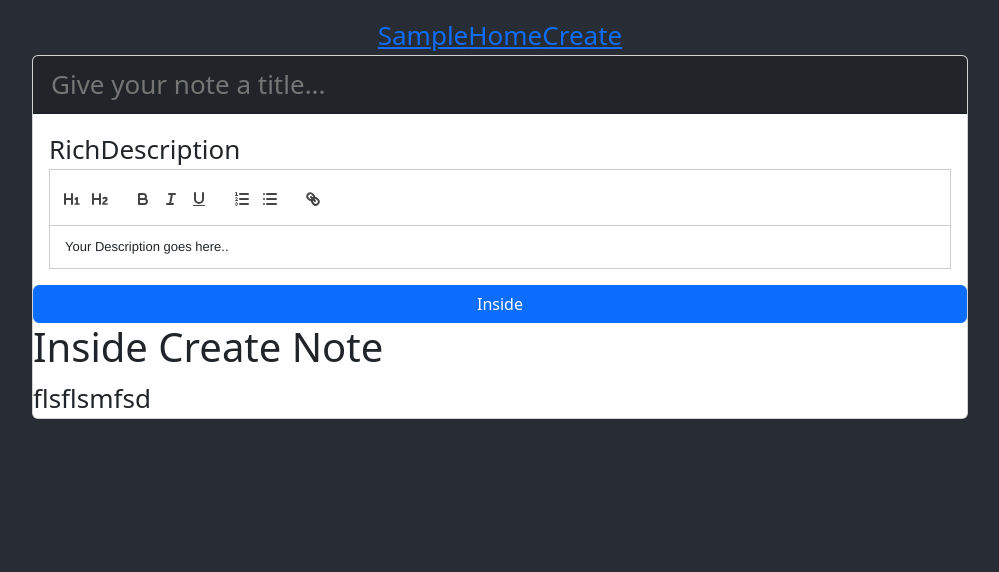
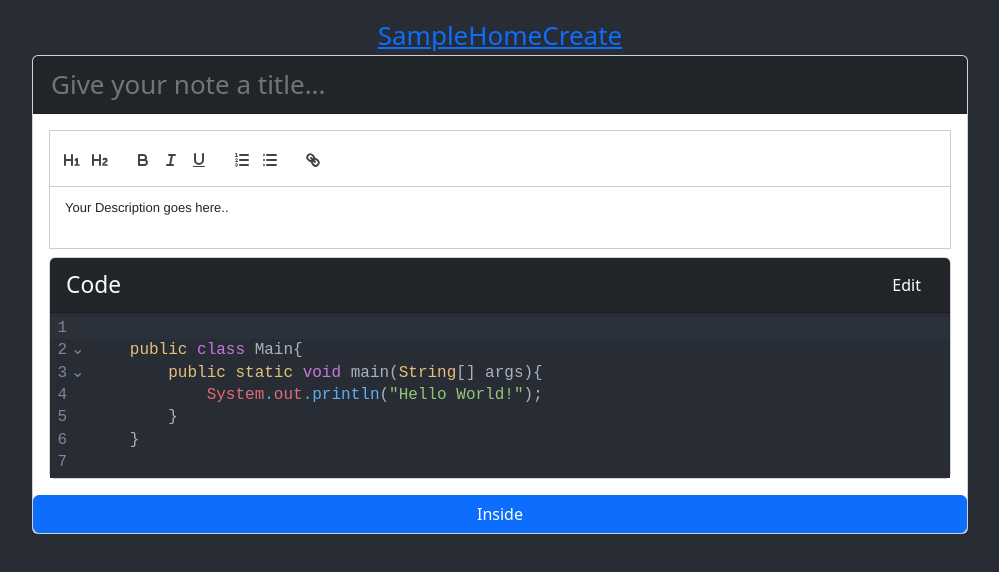
Before and after one commit to iamazizur/developers-note-ui, a React (Create React App) app: page /create in a window 1280 px wide. Shown: the top 572 px of the page, without its empty margins (140-1139 px from the left). Built offline with nearby package versions, Linux system fonts and the light colour scheme.

Commit message:
Added code component with initial value

```diff
--- a/src/components/descriptions/RichDescription.js
+++ b/src/components/descriptions/RichDescription.js
@@ -4,13 +4,10 @@ import 'react-quill/dist/quill.snow.css';
 
 function RichDescription() {
 
-    const [text, setText] = React.useState('<p>Your Description goes here..</p>');
+    const [text, setText] = React.useState('<p>Your Description goes here..</p><p><br></p><p><br></p><p><br></p>');
 
     const handleChange = (value) => {
-
-        setText(prev => {
-            return value;
-        });
+        setText(prev => value);
     };
 
     const modules = {
@@ -24,15 +21,11 @@ function RichDescription() {
 
     return (
         <>
-            <div>RichDescription</div>
-            <div>
-                <ReactQuill
-                    value={text}
-                    onChange={handleChange}
-                    modules={modules}
-                />
-            </div>
-
+            <ReactQuill
+                value={text}
+                onChange={handleChange}
+                modules={modules}
+            />
         </>
 
     )
--- a/src/components/home/CreateNote.js
+++ b/src/components/home/CreateNote.js
@@ -1,11 +1,25 @@
 import React from "react";
 import Title from "../Title";
 import RichDescription from "../descriptions/RichDescription";
+import CodeComponent from "../subnotes/CodeComponent";
 
 
 export default function CreateNote(params) {
+
+
+    const initialCodeValue = `
+    public class Main{
+        public static void main(String[] args){
+            System.out.println("Hello World!");
+        }
+    }
+    `
+
+
+
     return (
         <>
+
             <div className="card note-wrapper text-start w-75 rounded-2 p-0">
 
                 <div className='card-header bg-dark text-light m-0'>
@@ -13,10 +27,17 @@ export default function CreateNote(params) {
                 </div>
                 <div className="card-body">
                     <RichDescription />
+
+                    <div className="mt-2">
+                        <CodeComponent
+                            initialCodeValue={initialCodeValue}
+                        />
+                    </div>
+
                 </div>
+
                 <button type="button" className="btn btn-primary" >Inside</button>
-                <h1>Inside Create Note</h1>
-                flsflsmfsd
+
             </div>
 
         </>
--- a/src/components/subnotes/CodeComponent.js
+++ b/src/components/subnotes/CodeComponent.js
@@ -27,14 +27,15 @@ public class NoteController{
 
 export default function CodeComponent(params) {
 
-
-
-
+    let initialCodeValue = params.initialCodeValue;
 
     const onValueChange = (value) => {
         console.log(value);
     }
-    let codeValue = x;
+    if (initialCodeValue === null || initialCodeValue === undefined) {
+        initialCodeValue = x;
+    }
+
 
     return (
         <>
@@ -48,7 +49,7 @@ export default function CodeComponent(params) {
                 </div>
                 <div className="card-body p-0">
                     <CodeMirror
-                        value={codeValue}
+                        value={initialCodeValue}
                         // height="400px"
                         className="CodeMirror"
                         fontSize="50px"
```
